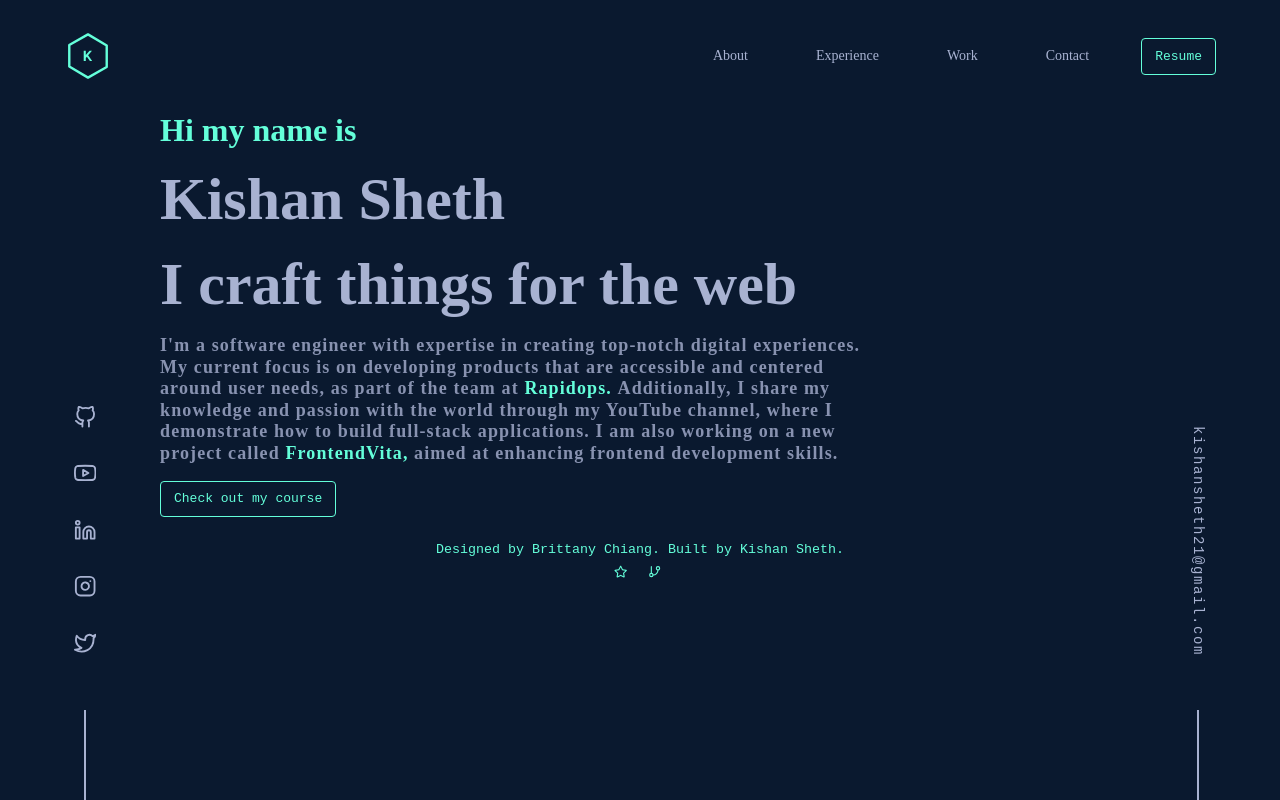
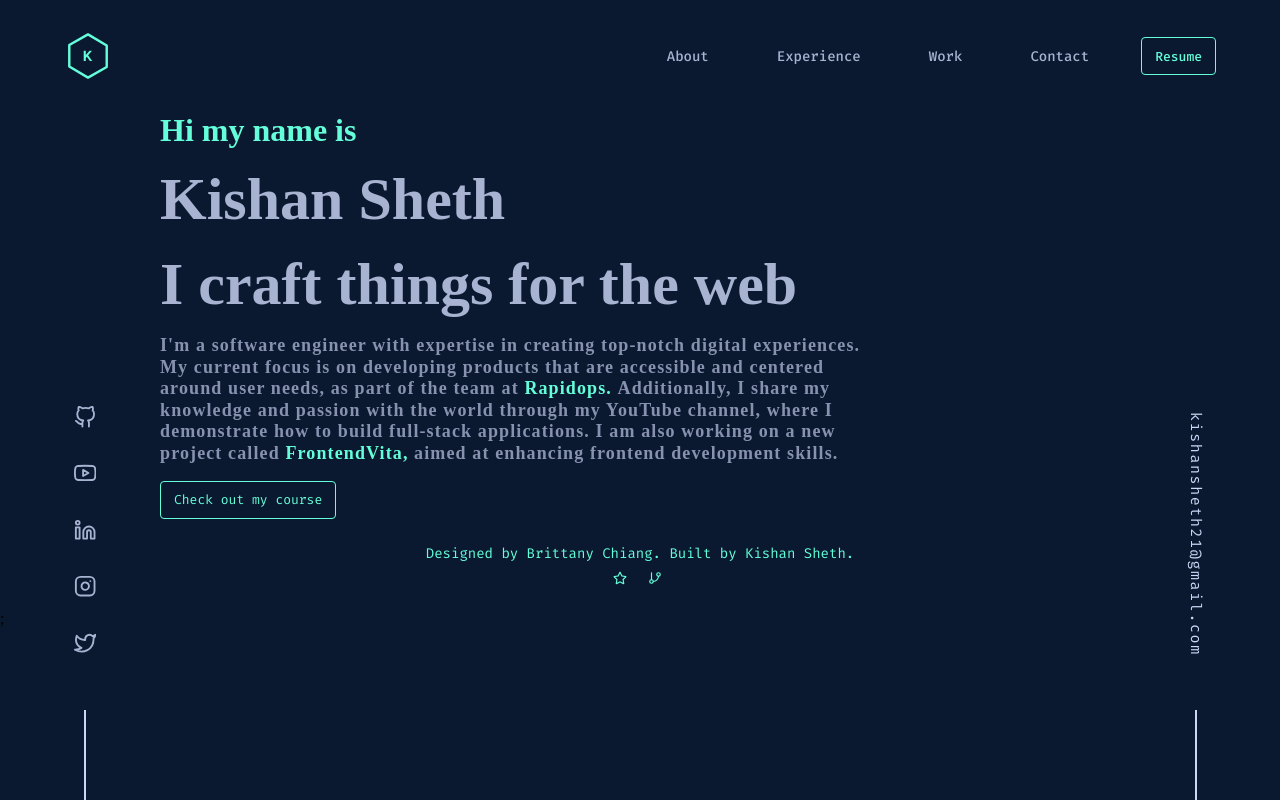
Before and after one commit to koolkishan/nextjs-portfolio, a Next.js app: page / in a window 1280 px wide. Built offline with nearby package versions, Linux system fonts and the light colour scheme; no server answers.

Commit message:
Added fonts from next-fonts.

```diff
--- a/src/pages/_app.tsx
+++ b/src/pages/_app.tsx
@@ -1,7 +1,24 @@
 import "@/scss/globals.css";
 import "@/scss/index.scss";
 import type { AppProps } from "next/app";
+import { Raleway, Fira_Code } from "next/font/google";
+
+const raleway = Raleway({ subsets: ["latin"] });
+const firaCode = Fira_Code({
+  weight: ["300", "400", "500", "600", "700"],
+  subsets: ["latin"],
+});
 
 export default function App({ Component, pageProps }: AppProps) {
-  return <Component {...pageProps} />;
+  return (
+    <>
+      <style jsx global>{`
+        :root {
+          --raleway: ${raleway.style.fontFamily};
+          --fira-code: ${firaCode.style.fontFamily};
+        }
+      `}</style>
+      <Component {...pageProps} />;
+    </>
+  );
 }
--- a/src/scss/components/_email.scss
+++ b/src/scss/components/_email.scss
@@ -9,8 +9,8 @@
     writing-mode: vertical-rl;
     text-decoration: none;
     color: var(--light-slate);
-    font-family: "SF Mono", "Fira Code", "Fira Mono", "Roboto Mono", monospace;
-    font-size: 14px;
+    font-family: var(--fira-code);
+    font-size: 15px;
     letter-spacing: 0.1rem;
     margin-bottom: 20px;
     outline: 2px dashed transparent;
--- a/src/scss/globals.css
+++ b/src/scss/globals.css
@@ -1,8 +1,8 @@
 :root {
   --background-color: #0a192f;
+  --slate: #8892b0;
+  --light-slate: #ccd6f6;
   --lightest-slate: #a8b2d1;
-  --light-slate: #a8b2d1;
-  --slate: #8892b0;
   --theme-color: #64ffda;
 }
 
--- a/src/scss/sections/_footer.scss
+++ b/src/scss/sections/_footer.scss
@@ -13,12 +13,12 @@ footer {
     outline: 2px dashed transparent;
     transition: 0.3s ease-in-out;
     padding: 10px;
-    font-size: smaller;
+    font-size: 14px;
     &:focus {
       outline-color: var(--theme-color);
     }
     .footer-info {
-      font-family: "SF Mono", "Fira Code", "Fira Mono", "Roboto Mono", monospace;
+      font-family: var(--fira-code);
     }
     .footer-git {
       display: flex;
```
